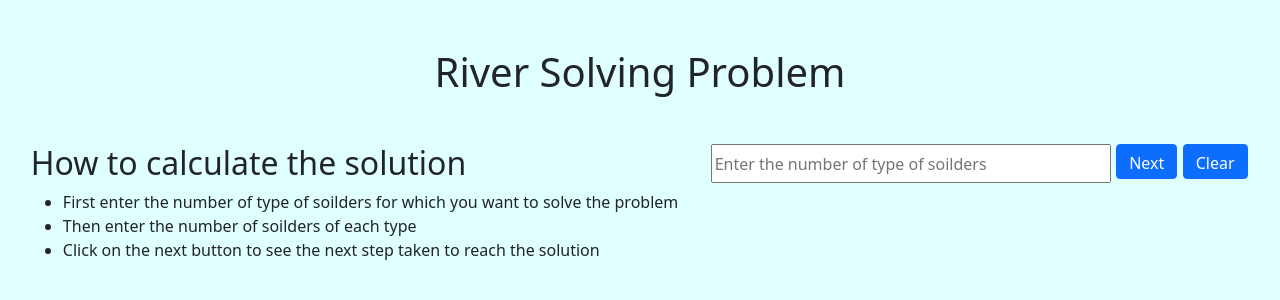
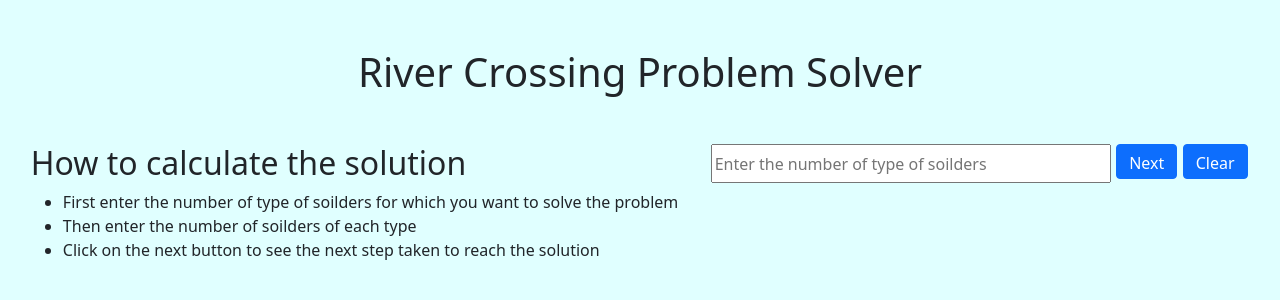
Before and after one commit to TheRhetorician/AI, a Flask app: page / in a window 1280 px wide. Shown: the top 300 px of the page. Run offline with Flask 2, Linux system fonts and the light colour scheme; some libraries are stand-ins or nearby versions.

Commit message:
Name change

```diff
--- a/A2/templates/index.html
+++ b/A2/templates/index.html
@@ -23,7 +23,7 @@
 </head>
 <body>
   <center>
-  <h1 class ="mt-5">River Solving Problem</h1>
+  <h1 class ="mt-5">River Crossing Problem Solver</h1>
  </center>
   <div class="d-flex justify-content-evenly mt-5 ">
     <div>
```
